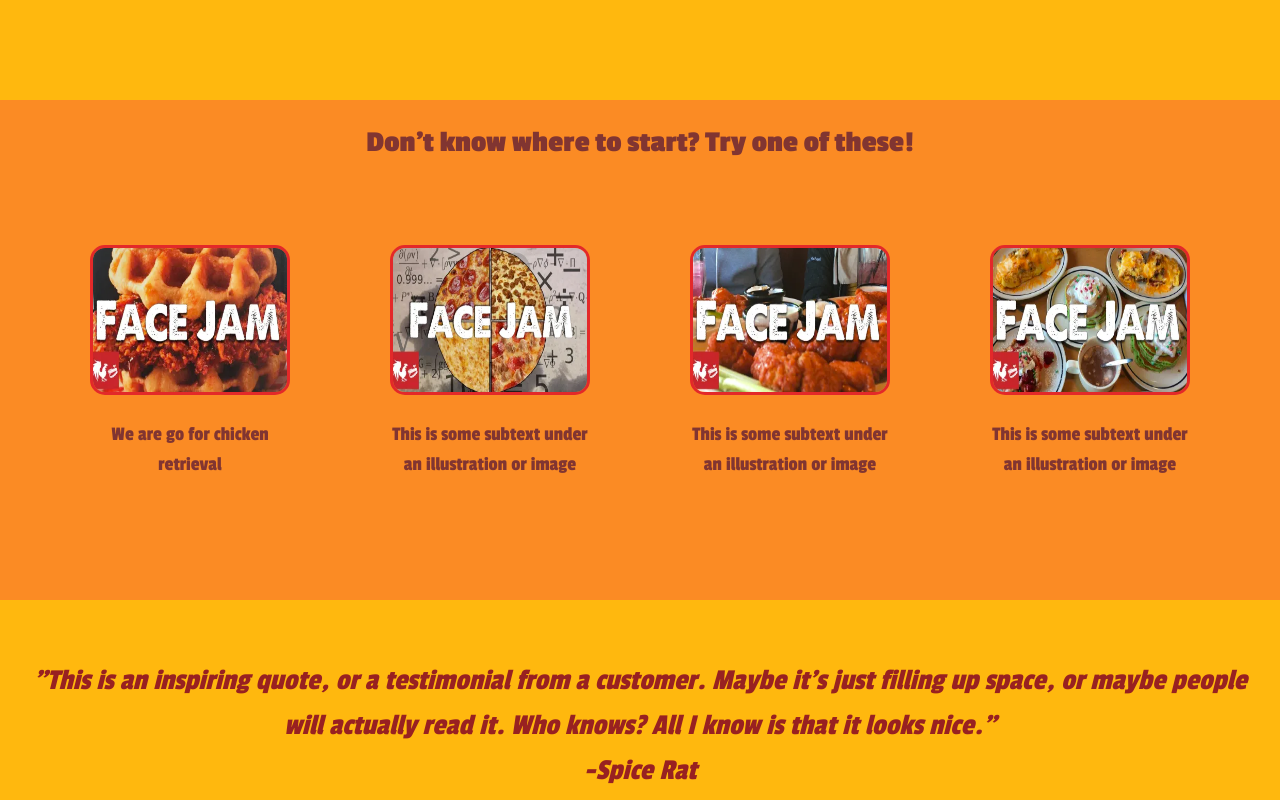
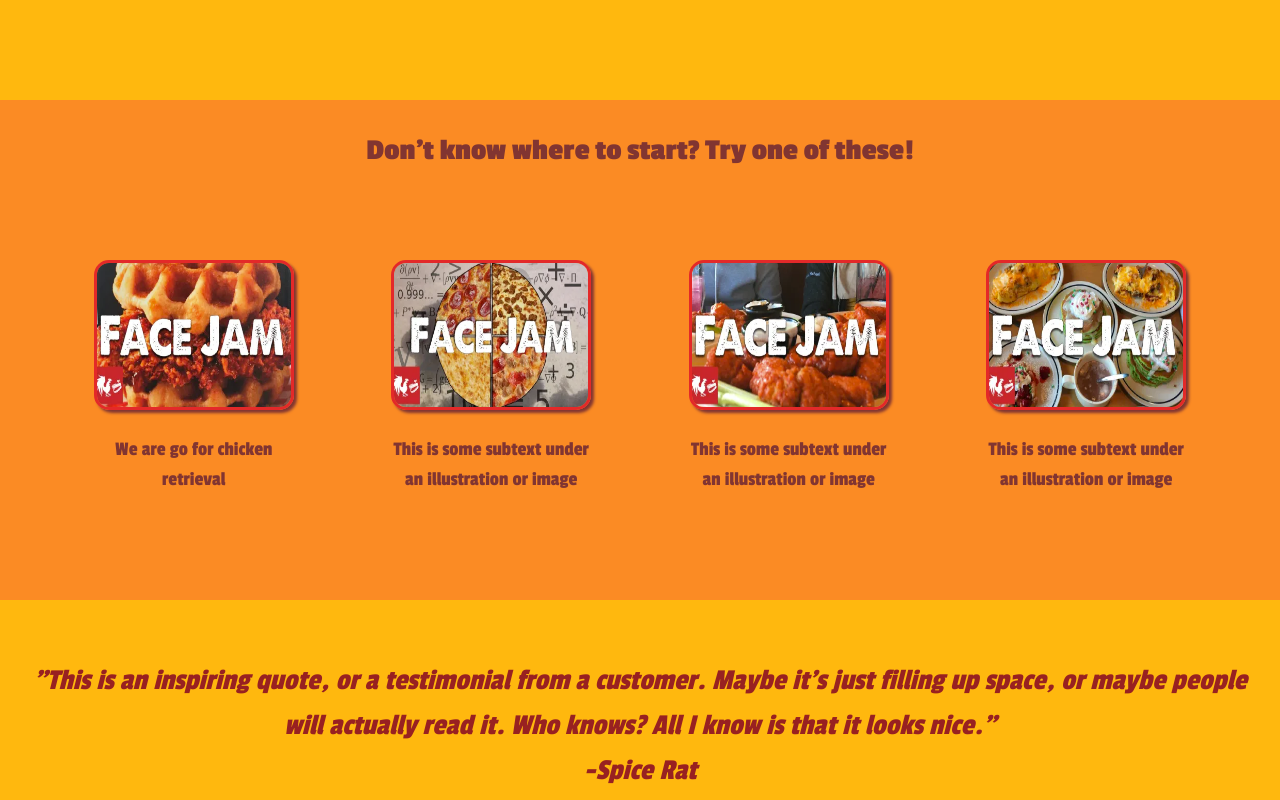
Before and after one commit to theozmann/face-jam-landing, a plain HTML site: page index.html in a window 1280 px wide. Shown: the part 460-1260 px from the top of the page. Drawn offline with Linux system fonts and the light colour scheme.

Commit message:
Continue to develop styling
Continuing styling the page. Hero section, episode display section, and
quote section are done

```diff
--- a/style.css
+++ b/style.css
@@ -16,9 +16,7 @@ img {
     max-width: 100%;
 }
 
-h1,
-h2,
-h3 {
+h1 {
     margin-bottom: 15px;
 }
 
@@ -27,7 +25,7 @@ ul {
 }
 
 .container {
-    max-width: 1350px;
+    max-width: 1400px;
     margin: 0 auto;
     padding: 30px;
 }
@@ -121,14 +119,13 @@ ul {
     display: flex;
     justify-content: center;
     align-items: center;
-    /* border: 1px solid black; */
 }
 
 .boxes .container {
+    padding: 45px;
     display: flex;
-    justify-content: center;
+    justify-content: space-around;
     align-items: center;
-    gap: 100px;
 }
 
 .boxes .box {
@@ -141,6 +138,7 @@ ul {
     width: 200px;
     border: 3px solid #e32929;
     border-radius: 15px;
+    box-shadow: 3px 3px 3px;
 }
 
 .quote {
```
